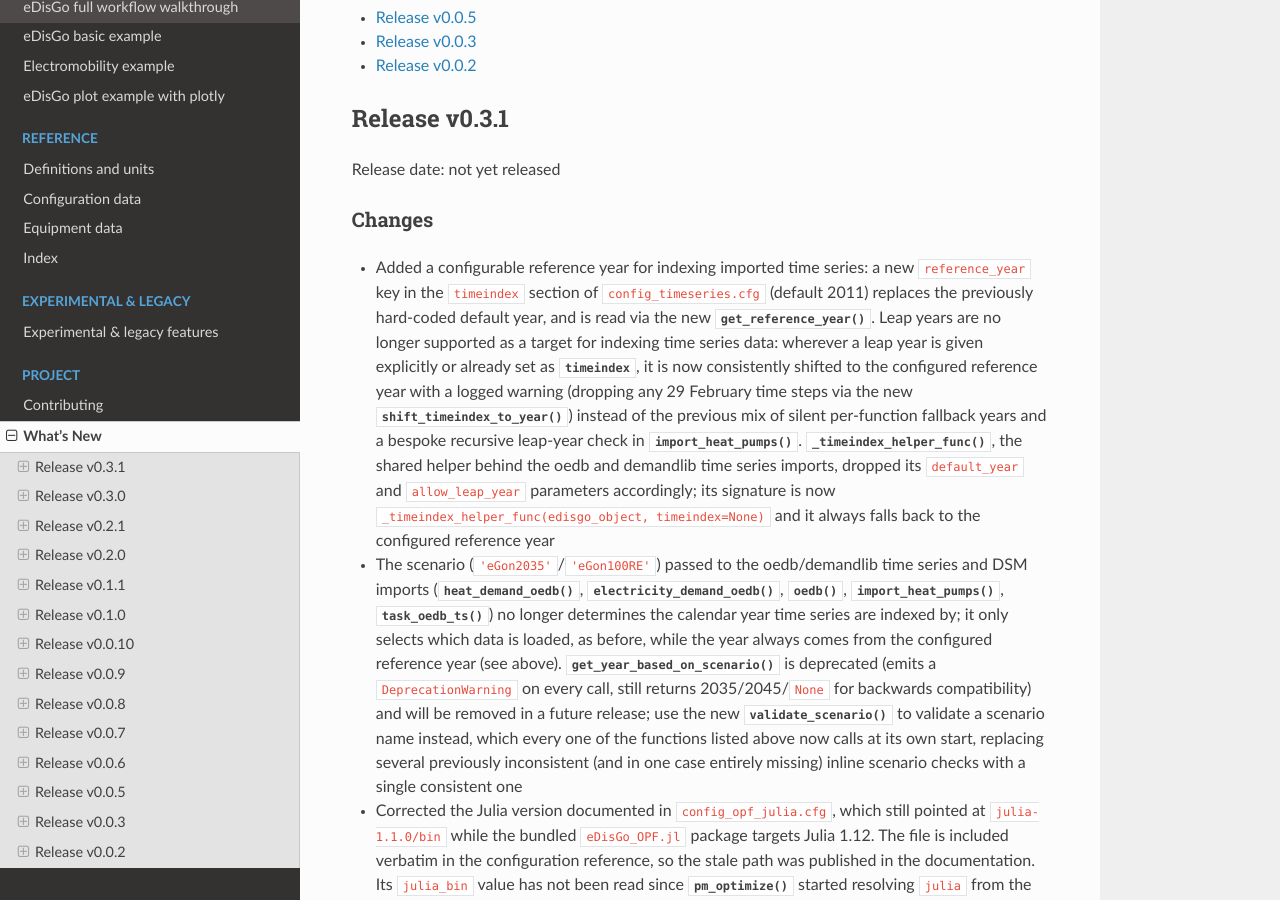
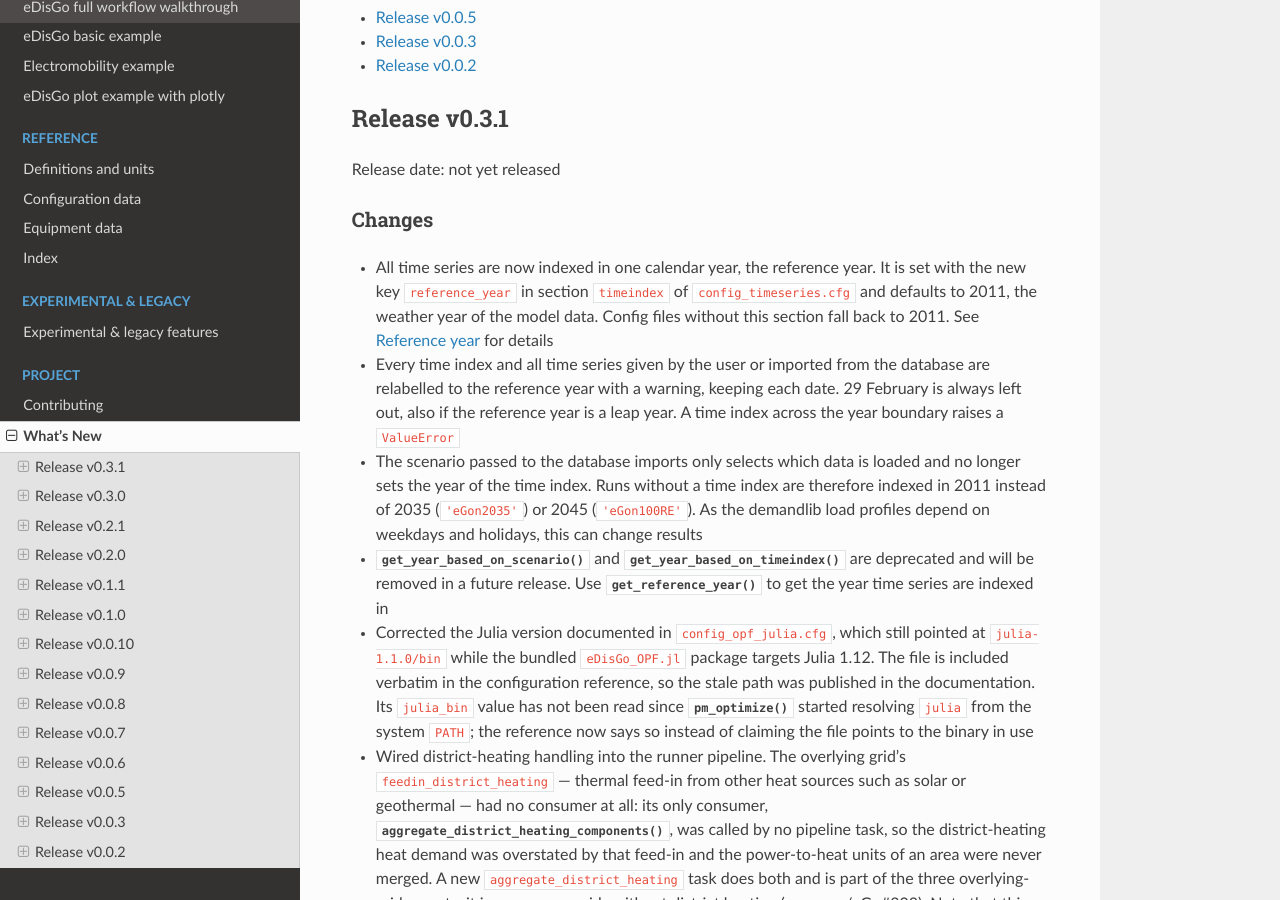
Before and after one commit to openego/eDisGo, a Sphinx documentation site: the page built from doc/whatsnew.rst, in a window 1280 px wide and 900 px high, scrolled down 466 px. Built offline with Sphinx 7.4.7 and the Read the Docs theme 3.1.0, drawn with Linux system fonts in a browser that asks for light colours; pages that are not in the unit, such as notebooks, are missing from menus.

Commit message:
Document the reference year and describe current behaviour in comments
- add a reference year section to the time series user guide and mention
  section timeindex in the config reference
- shorten the whatsnew entry to user-facing bullets
- rewrite comments and docstrings that described the history

```diff
--- a/doc/whatsnew/v0-3-1.rst
+++ b/doc/whatsnew/v0-3-1.rst
@@ -6,36 +6,23 @@ Release date: not yet released
 Changes
 -------
 
-* Added a configurable reference year for indexing imported time series: a new
-  ``reference_year`` key in the ``timeindex`` section of ``config_timeseries.cfg``
-  (default 2011) replaces the previously hard-coded default year, and is read via
-  the new :func:`~.tools.tools.get_reference_year`. Leap years are no longer
-  supported as a target for indexing time series data: wherever a leap year is
-  given explicitly or already set as
-  :py:attr:`~.network.timeseries.TimeSeries.timeindex`, it is now consistently
-  shifted to the configured reference year with a logged warning (dropping any
-  29 February time steps via the new :func:`~.tools.tools.shift_timeindex_to_year`)
-  instead of the previous mix of silent per-function fallback years and a bespoke
-  recursive leap-year check in :meth:`~.edisgo.EDisGo.import_heat_pumps`.
-  :func:`~.io.timeseries_import._timeindex_helper_func`, the shared helper behind
-  the oedb and demandlib time series imports, dropped its ``default_year`` and
-  ``allow_leap_year`` parameters accordingly; its signature is now
-  ``_timeindex_helper_func(edisgo_object, timeindex=None)`` and it always falls
-  back to the configured reference year
-* The scenario (``'eGon2035'``/``'eGon100RE'``) passed to the oedb/demandlib time
-  series and DSM imports (:func:`~.io.timeseries_import.heat_demand_oedb`,
-  :func:`~.io.timeseries_import.electricity_demand_oedb`,
-  :func:`~.io.dsm_import.oedb`, :meth:`~.edisgo.EDisGo.import_heat_pumps`,
-  :func:`~.run.tasks.timeseries.task_oedb_ts`) no longer determines the calendar
-  year time series are indexed by; it only selects which data is loaded, as
-  before, while the year always comes from the configured reference year (see
-  above). :func:`~.tools.tools.get_year_based_on_scenario` is deprecated (emits
-  a ``DeprecationWarning`` on every call, still returns 2035/2045/``None`` for
-  backwards compatibility) and will be removed in a future release; use the new
-  :func:`~.tools.tools.validate_scenario` to validate a scenario name instead,
-  which every one of the functions listed above now calls at its own start,
-  replacing several previously inconsistent (and in one case entirely missing)
-  inline scenario checks with a single consistent one
+* All time series are now indexed in one calendar year, the reference year. It is
+  set with the new key ``reference_year`` in section ``timeindex`` of
+  ``config_timeseries.cfg`` and defaults to 2011, the weather year of the model data.
+  Config files without this section fall back to 2011. See
+  :ref:`reference-year` for details
+* Every time index and all time series given by the user or imported from the
+  database are relabelled to the reference year with a warning, keeping each date.
+  29 February is always left out, also if the reference year is a leap year. A time
+  index across the year boundary raises a ``ValueError``
+* The scenario passed to the database imports only selects which data is loaded and
+  no longer sets the year of the time index. Runs without a time index are therefore
+  indexed in 2011 instead of 2035 (``'eGon2035'``) or 2045 (``'eGon100RE'``). As the
+  demandlib load profiles depend on weekdays and holidays, this can change results
+* :func:`~.tools.tools.get_year_based_on_scenario` and
+  :func:`~.tools.tools.get_year_based_on_timeindex` are deprecated and will be
+  removed in a future release. Use :func:`~.tools.tools.get_reference_year` to get
+  the year time series are indexed in
 * Corrected the Julia version documented in ``config_opf_julia.cfg``, which still
   pointed at ``julia-1.1.0/bin`` while the bundled ``eDisGo_OPF.jl`` package targets
   Julia 1.12. The file is included verbatim in the configuration reference, so the
```
Also changed, not shown: doc/reference/configs.rst (+6 -4 lines), doc/userguide/time_series.rst (+33 -1 lines), 7 other files.
